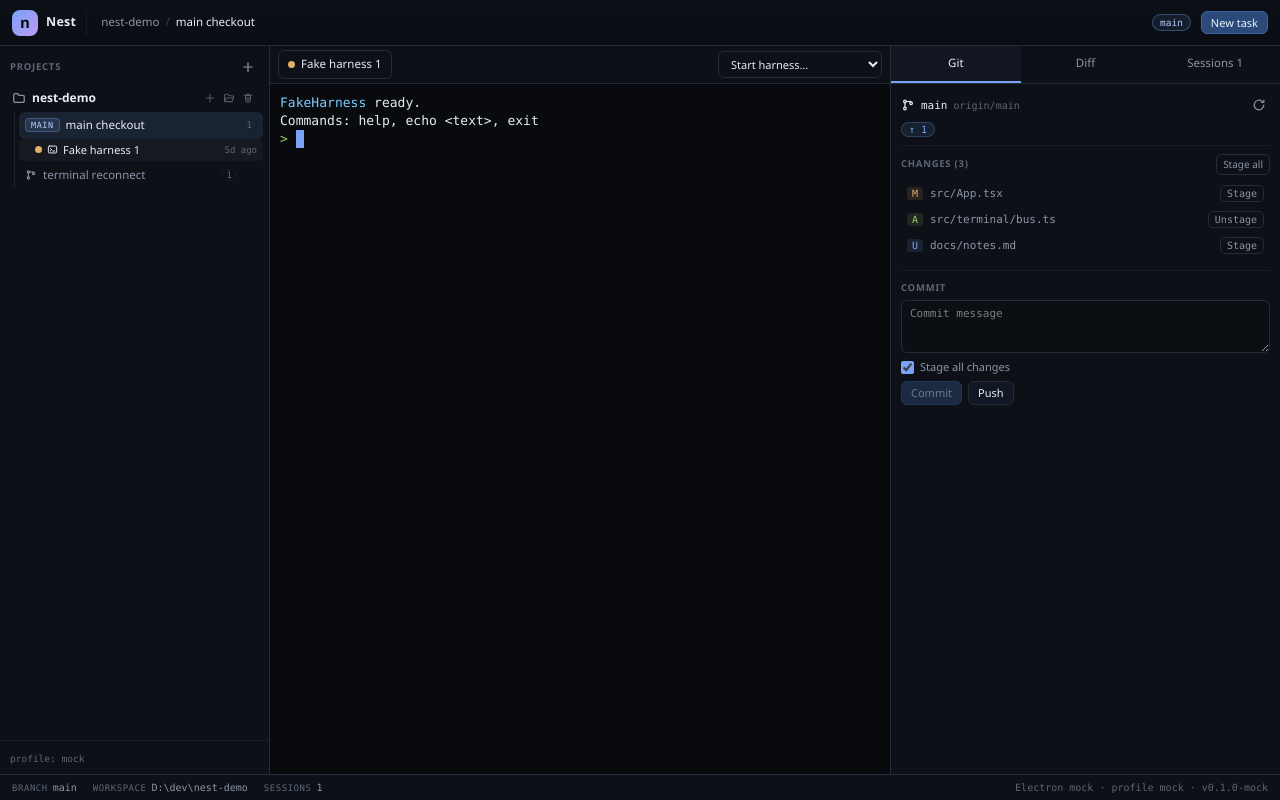
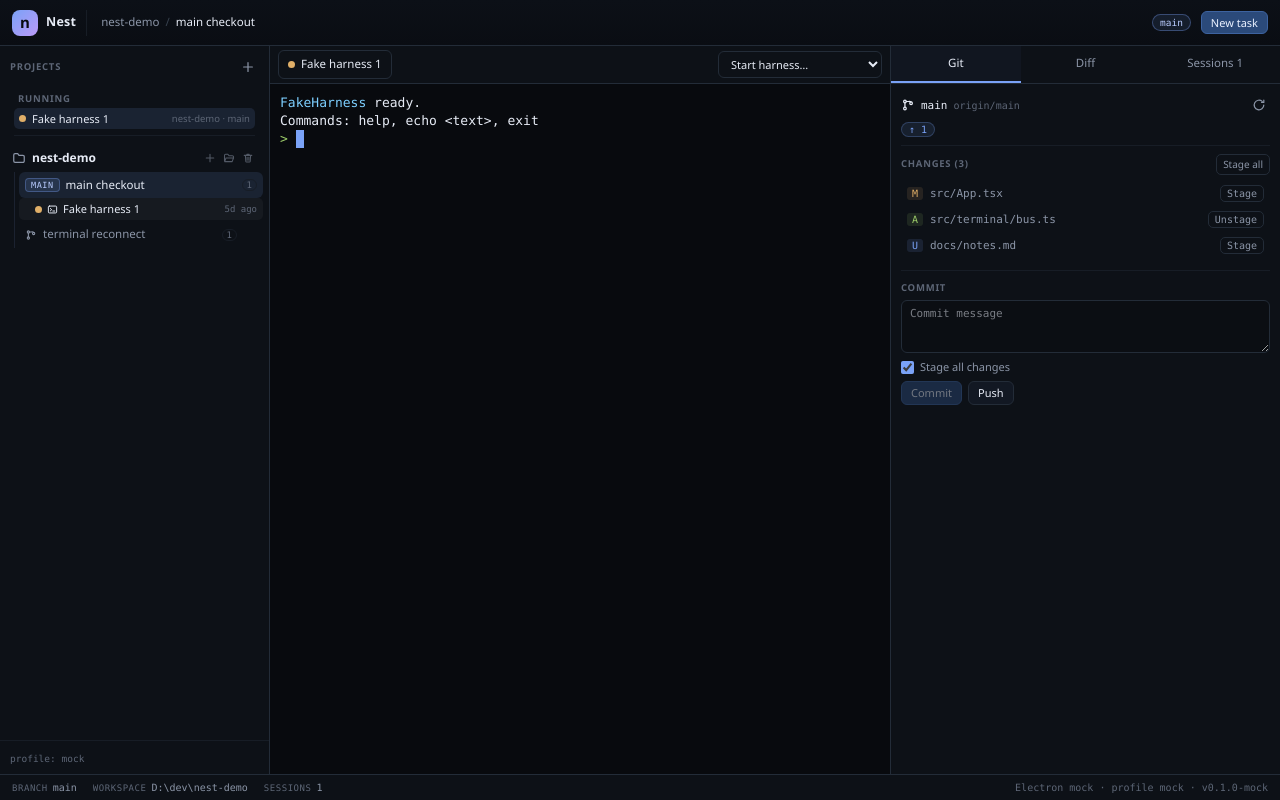
Before and after one commit to SrgAleRin/Nest, a React (Vite) app in the folder apps/desktop/src/renderer/: page / in a window 1280 px wide. Built offline with nearby package versions, Linux system fonts and the light colour scheme.

Commit message:
feat(ui): group live sessions in a Running sidebar section
Sessions in running/idle state now appear above the project tree with their project and task context; clicking one selects its task and terminal. Covered by an e2e assertion after the fake harness starts.

```diff
--- a/apps/desktop/src/renderer/src/components/Sidebar.tsx
+++ b/apps/desktop/src/renderer/src/components/Sidebar.tsx
@@ -28,6 +28,9 @@ interface SidebarProps {
 
 export function Sidebar(props: SidebarProps) {
   const { projects, tasks, sessions, selectedTaskId, selectedSessionId } = props;
+  const live = sessions.filter(
+    (session) => session.status === 'running' || session.status === 'idle',
+  );
 
   return (
     <aside className="sidebar">
@@ -39,6 +42,32 @@ export function Sidebar(props: SidebarProps) {
       </div>
 
       <div className="sidebar-scroll">
+        {live.length > 0 ? (
+          <div className="running">
+            <div className="section-label">Running</div>
+            {live.map((session) => {
+              const task = tasks.find((candidate) => candidate.id === session.taskId);
+              const project = projects.find((candidate) => candidate.id === task?.projectId);
+              return (
+                <button
+                  className={`running-row ${
+                    session.id === selectedSessionId ? 'selected' : ''
+                  }`}
+                  key={session.id}
+                  onClick={() => props.onSelectSession(session)}
+                  title={`${project?.name ?? ''} · ${task?.branch ?? ''} · ${session.status}`}
+                >
+                  <span className={`dot dot-${session.status}`} />
+                  <span className="running-name">{session.title}</span>
+                  <span className="running-context">
+                    {project?.name ?? '—'}
+                    {task?.kind === 'checkout' ? ' · main' : task ? ` · ${task.title}` : ''}
+                  </span>
+                </button>
+              );
+            })}
+          </div>
+        ) : null}
         {projects.length === 0 ? (
           <div className="sidebar-empty">
             <p>No projects yet.</p>
--- a/apps/desktop/src/renderer/src/styles.css
+++ b/apps/desktop/src/renderer/src/styles.css
@@ -209,6 +209,59 @@ code,
   line-height: 1.6;
 }
 
+.running {
+  margin: 4px 8px 8px;
+  padding-bottom: 6px;
+  border-bottom: 1px solid var(--border-soft);
+}
+
+.running .section-label {
+  display: block;
+  padding: 4px 4px 2px;
+}
+
+.running-row {
+  display: flex;
+  align-items: center;
+  gap: 6px;
+  width: 100%;
+  padding: 3px 5px;
+  border: 0;
+  border-radius: 5px;
+  background: transparent;
+  color: var(--text);
+  font: 11px var(--sans);
+  text-align: left;
+  cursor: pointer;
+}
+
+.running-row:hover {
+  background: rgba(255, 255, 255, 0.04);
+}
+
+.running-row.selected {
+  background: rgba(122, 162, 247, 0.12);
+}
+
+.running-name {
+  flex: 0 0 auto;
+  max-width: 45%;
+  overflow: hidden;
+  text-overflow: ellipsis;
+  white-space: nowrap;
+}
+
+.running-context {
+  flex: 1;
+  min-width: 0;
+  text-align: right;
+  color: var(--dim);
+  font-size: 9.5px;
+  overflow: hidden;
+  text-overflow: ellipsis;
+  white-space: nowrap;
+}
+
 .sidebar-foot {
   border-top: 1px solid var(--border-soft);
   padding: 7px 10px;
```
Also changed, not shown: 1 other file (tests, documents, lock files or other folders).
